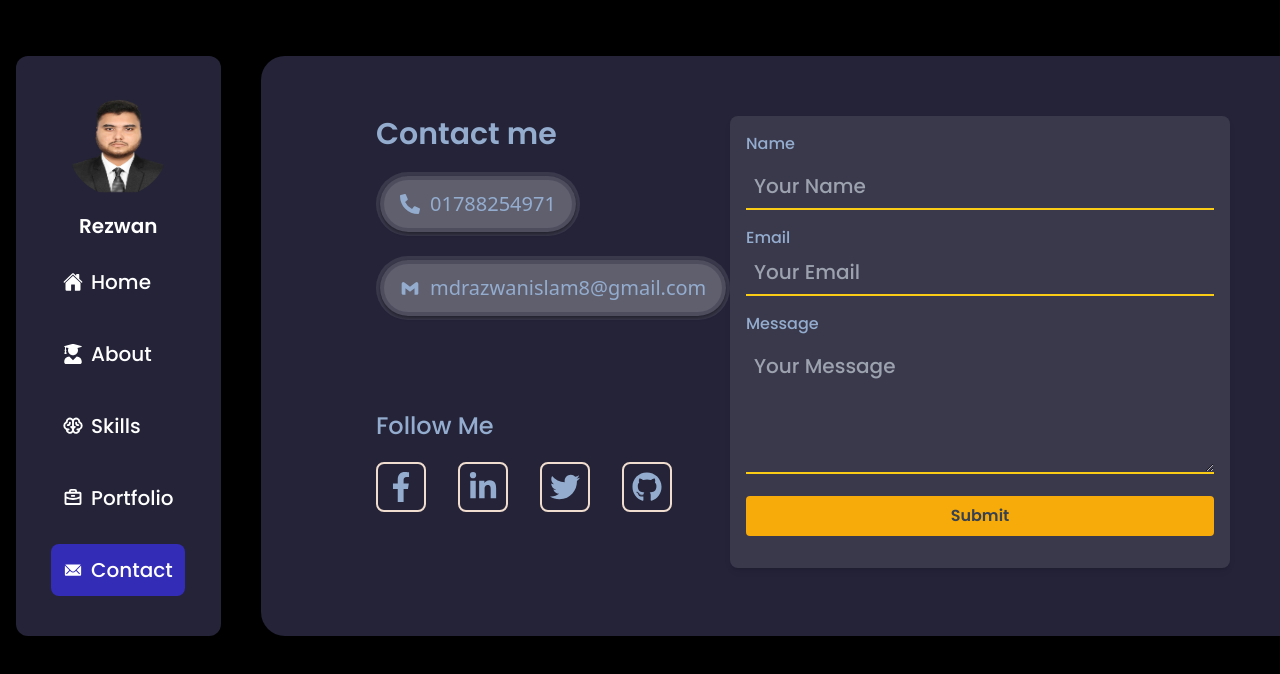
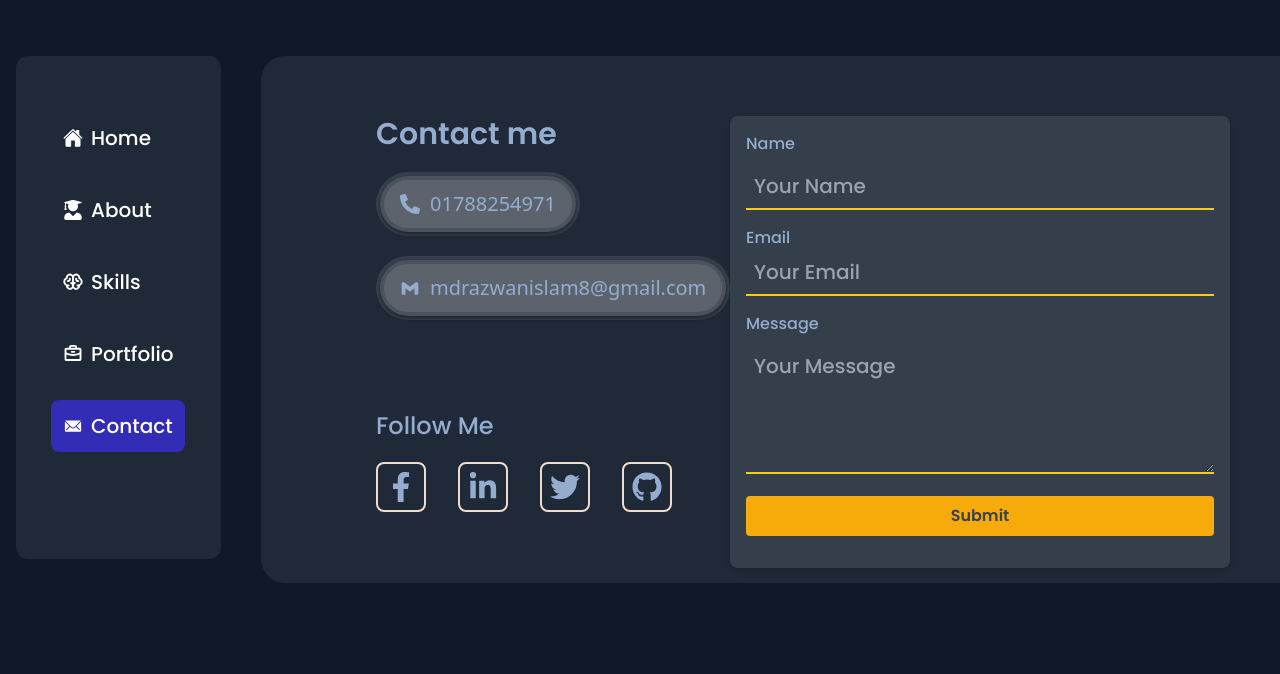
Before and after one commit to Rezwan-react/New-portfolio, a React (Vite) app: page /contact in a window 1280 px wide. Shown: the top 674 px of the page. Built offline with nearby package versions, Linux system fonts and the light colour scheme.

Commit message:
change bg color

```diff
--- a/src/App.css
+++ b/src/App.css
@@ -1,3 +1,3 @@
 body{
-    background: #000;
+    background: rgb(17 24 39 );
 }
--- a/src/components/about/About.css
+++ b/src/components/about/About.css
@@ -1,5 +1,5 @@
 .about{
-    @apply w-full pt-10 mt-16 lg:w-[1200px] lg:pt-[60px] lg:px-[80px] lg:mt-10 rounded-3xl bg-[#242338]
+    @apply w-full pt-10 mt-16 lg:w-[1200px] lg:pt-[60px] lg:px-[80px] lg:mt-10 rounded-3xl bg-[#1F2937]
 }
 .about_row{
     @apply lg:flex lg:justify-between
--- a/src/components/contact/Contact.css
+++ b/src/components/contact/Contact.css
@@ -1,5 +1,5 @@
 .contact{
-    @apply w-[1200px] pt-[60px] px-[80px] mt-10 rounded-3xl bg-[#242338]
+    @apply w-[1200px] pt-[60px] px-[80px] mt-10 rounded-3xl bg-[#1F2937] pb-[15px]
 }
 .contact_haed h2{
     @apply text-3xl font-semibold font-Poppins text-[#94ADCF] mb-5
--- a/src/components/home/Home.css
+++ b/src/components/home/Home.css
@@ -1,5 +1,8 @@
+/* .main_home{
+    @apply w-full pt-10 mt-16 lg:w-[1200px] lg:pt-[60px] lg:px-[80px] lg:mt-10 rounded-3xl  h-screen  border-2
+} */
 .main_home{
-    @apply w-full pt-10 mt-16 lg:w-[1200px] lg:pt-[60px] lg:px-[80px] lg:mt-10 rounded-3xl bg-[#242338]
+    @apply w-full pt-10 mt-16 lg:w-[1200px] lg:pt-[60px] lg:px-[80px] lg:mt-10 rounded-3xl bg-[#1F2937]
 }
 .head h1{
     @apply text-[#94ADCF] font-semibold font-Poppins text-4xl
--- a/src/components/navbar/Navbar.css
+++ b/src/components/navbar/Navbar.css
@@ -1,5 +1,8 @@
+/* .main_menu{
+    @apply  h-screen  border-r-4 border-t-4 py-10 rounded-xl hidden lg:block
+} */
 .main_menu{
-    @apply bg-[#242338] mt-10 py-10  rounded-xl hidden lg:block
+    @apply bg-[#1F2937] h-[503px] mt-10 py-10 rounded-xl hidden lg:block
 }
 .menu_img{
     @apply w-[100px] h-[100px] rounded-full m-auto
--- a/src/components/navbar/Navbar.jsx
+++ b/src/components/navbar/Navbar.jsx
@@ -14,14 +14,14 @@ function Navbar() {
         <div className="container">
           <div className="menu_row">
             <div className="menu_col">
-              <div className="menu_head">
+              {/* <div className="menu_head">
                 <div className="menu_img">
                   <img src="images/rezwan.jpg" alt="img" />
                 </div>
                 <div className="menu_text">
                   <h1>Rezwan</h1>
                 </div>
-              </div>
+              </div> */}
               <div className="menu">
                 <ul>
                   <li><NavLink to="/" className={({ isActive, }) => isActive ? "yesActive" : "noActive" }> <IoHome />Home</NavLink></li>
--- a/src/components/portfolio/Portfolio.css
+++ b/src/components/portfolio/Portfolio.css
@@ -1,5 +1,5 @@
 .portfolio{
-    @apply w-[1200px] pt-[60px] px-[40px] pb-[40px] mt-10 rounded-3xl bg-[#242338]
+    @apply w-[1200px] pt-[60px] px-[40px] pb-[40px] mt-10 rounded-3xl bg-[#1F2937]
 }
 .portfolio_col{
     @apply flex justify-between flex-wrap gap-[45px]
--- a/src/components/responsiveNav/ResponsiveNav.css
+++ b/src/components/responsiveNav/ResponsiveNav.css
@@ -2,10 +2,10 @@
     @apply absolute w-full lg:hidden
 }
 .menu_icon{
-    @apply w-[45px] h-[45px] rounded-lg bg-[#433D8B] p-[8px] text-[#fff] ml-auto
+    @apply w-[45px] h-[45px] rounded-lg bg-[#1F2937] p-[8px] text-[#fff] ml-auto
 }
 .slide_menu{
-    @apply w-full p-5 rounded-[10px] bg-[#17C2EC] absolute top-0 left-0 ;
+    @apply w-full p-5 rounded-[10px] bg-[#1F2937] absolute top-0 left-0 ;
     animation: pop linear 1s;
 }
 @keyframes pop{
```
